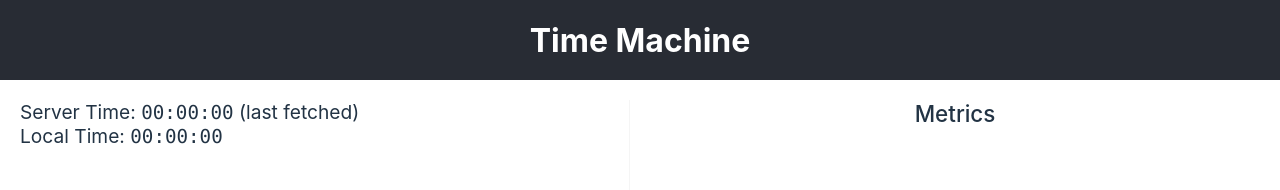
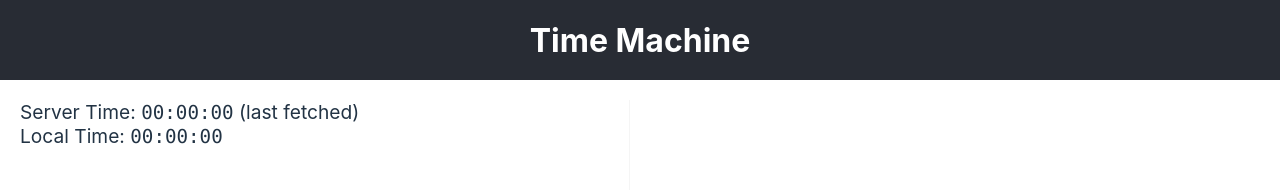
Before and after one commit to japickering/time-client, a React (Create React App) app: page / in a window 1280 px wide. Shown: the top 190 px of the page. Built offline with nearby package versions, Linux system fonts and the light colour scheme; no server answers.

Commit message:
update fetch code

```diff
--- a/src/App.js
+++ b/src/App.js
@@ -7,6 +7,7 @@ export default function App() {
   const [loadingMetrics, setloadingMetrics] = useState(true);
   const [serverTime, setServerTime] = useState('00:00:00');
   const [clientTime, setClientTime] = useState('00:00:00');
+  const [metrics, setMetrics] = useState('');
   // const [timeDiff, setTimeDiff] = useState('');
 
   const formatTime = (date) => {
@@ -20,7 +21,7 @@ export default function App() {
       })
       .then((data) => {
         setloadingTimes(false);
-        setServerTime(formatTime(data));
+        setServerTime(formatTime(data.time));
         setClientTime(formatTime(Date.now()));
 
         setInterval(() => {
@@ -37,12 +38,13 @@ export default function App() {
         return response.json;
       })
       .then((data) => {
-        console.log(data);
+        console.log(data.message);
+        setMetrics(data.message);
         setloadingMetrics(false);
       })
       .catch((err) => {
         setloadingMetrics(false);
-        console.log(err);
+        //   console.log(err);
       });
   }, []);
 
@@ -64,7 +66,7 @@ export default function App() {
             Diff Time: <code>{timeDiff}</code>
           </p> */}
         </div>
-        <div className='split metrics'>{loadingMetrics ? <h3>loading...</h3> : <h3>Metrics</h3>}</div>
+        <div className='split metrics'>{loadingMetrics ? <h3>loading metrics...</h3> : <h3>{metrics}</h3>}</div>
       </main>
     </div>
   );
```
